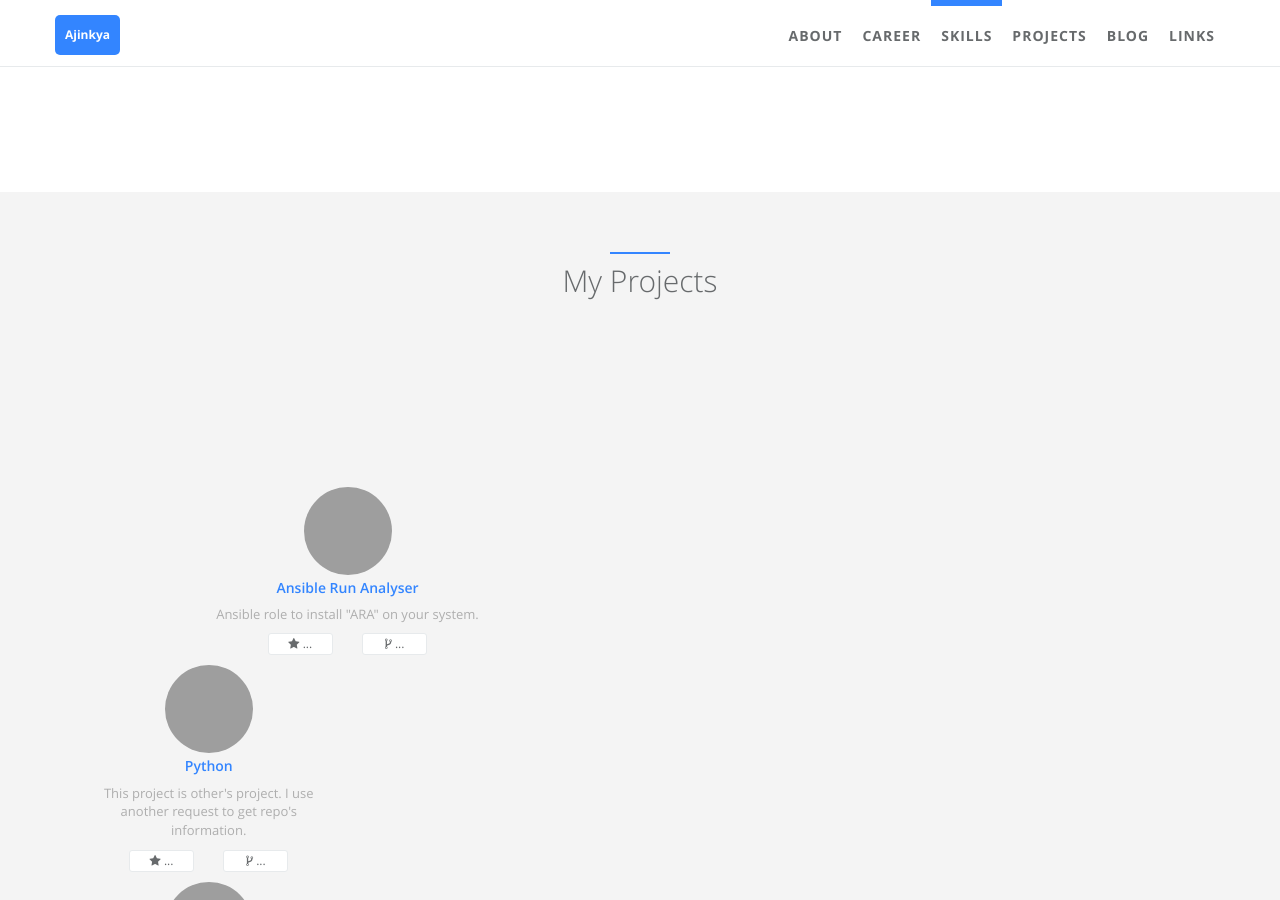
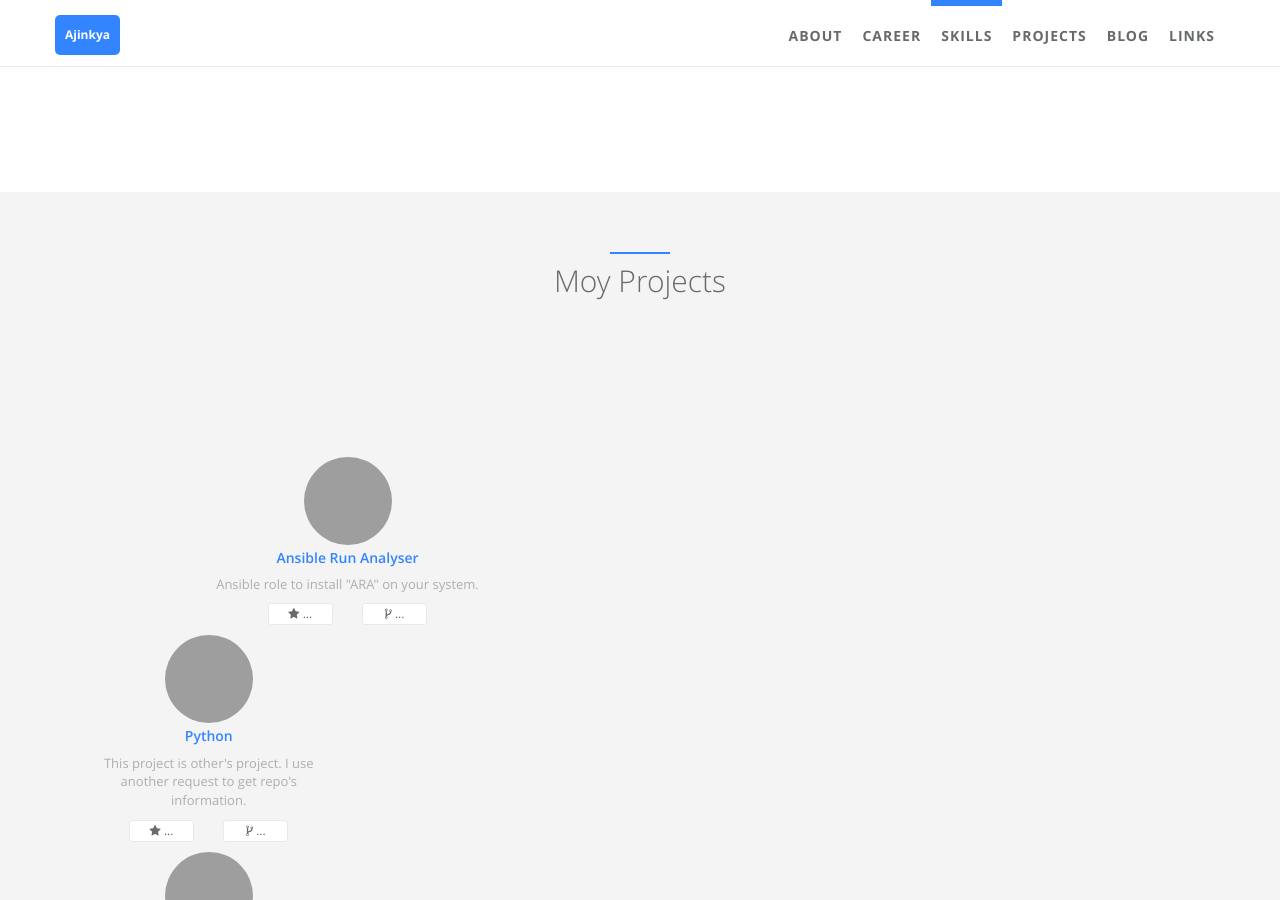
Before and after one commit to AjinkyaBapat/OLDAjinkyaBapat.github, a Jekyll site: the page built from index.html, in a window 1280 px wide and 900 px high, scrolled down 2527 px. Built offline with Jekyll 4.4.1, drawn with Linux system fonts in a browser that asks for light colours; grey boxes are pictures that could not be loaded.

Commit message:
Code mods

```diff
--- a/_includes/sections/projects.html
+++ b/_includes/sections/projects.html
@@ -2,11 +2,11 @@
     <div class="row m-b-lg">
         <div class="col-lg-12 text-center">
             <div class="navy-line"></div>
-            <h1><span data-i18n="projects.my_projects">My Projects</span></h1>
+            <h1><span data-i18n="projects.my_projects">Moy Projects</span></h1>
         </div>
     </div>
-    <div class="row">
-        <div class="row1">
+    <div class="row1">
+        <div class="row">
             {% for project in site.data.index.projects %}
                 {% assign loopindex = forloop.index | modulo: 2 %}
                 {% if forloop.last %}
```
